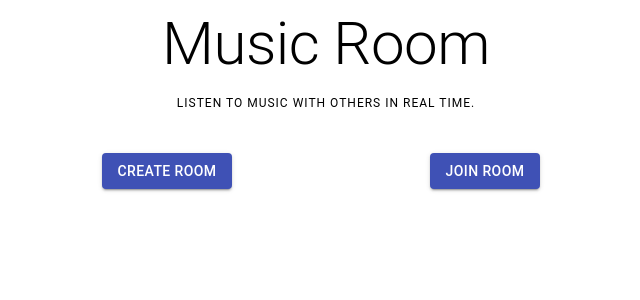
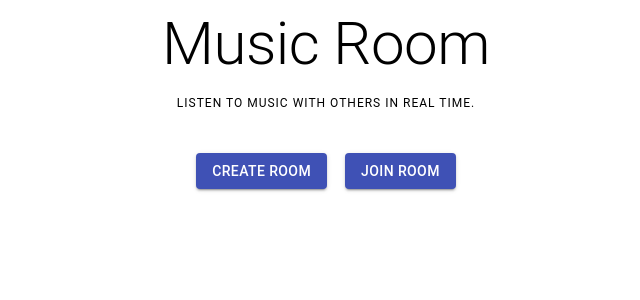
Before and after one commit to Dhananjayan-PN/Music-Room, a React app in the folder frontend/: page / in a window 1280 px wide. Shown: the top 300 px of the page, without its empty margins (314-954 px from the left). Built offline with nearby package versions, Linux system fonts and the light colour scheme; no server answers; the HTML template or start-up script is replaced by a standard one.

Commit message:
style updates

```diff
--- a/frontend/src/components/HomePage.js
+++ b/frontend/src/components/HomePage.js
@@ -36,12 +36,12 @@ export default class HomePage extends Component {
         <Grid item xs={12} align="center">
           <Typography variant="overline">Listen to music with others in real time.</Typography>
         </Grid>
-        <Grid item xs={3} align="center" style={{ marginTop: "25px" }}>
+        <Grid item xs={1.5} align="center" style={{ marginTop: "25px", marginRight: "5px" }}>
           <Button color="primary" variant="contained" to="/create" component={Link}>
             Create Room
           </Button>
         </Grid>
-        <Grid item xs={3} align="center" style={{ marginTop: "25px" }}>
+        <Grid item xs={1.5} align="center" style={{ marginTop: "25px", marginLeft: "5px" }}>
           <Button color="primary" variant="contained" to="/join" component={Link}>
             Join Room
           </Button>
```
Also changed, not shown: frontend/static/frontend/main.js, 1 other file (tests, documents, lock files or other folders).
